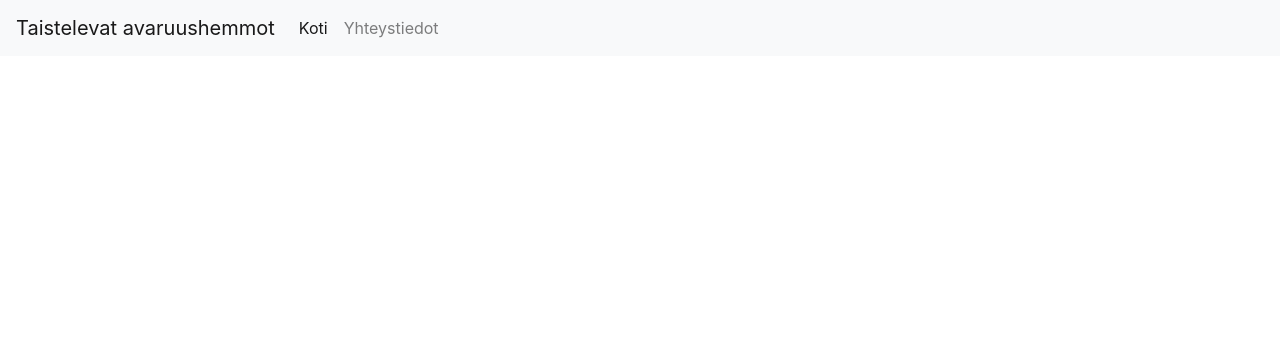
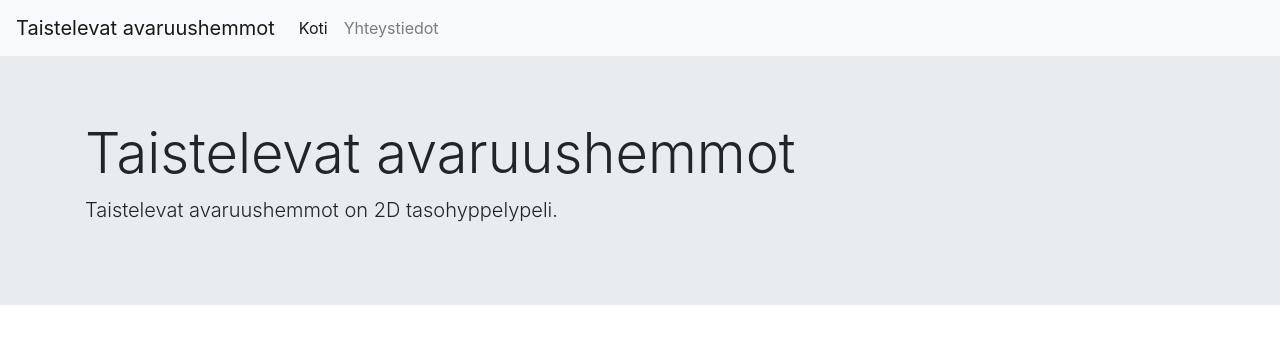
Before and after one commit to nwallenius/taistelevat_avaruushemmot, a plain HTML site: page index.html in a window 1280 px wide. Drawn offline with nearby package versions, Linux system fonts and the light colour scheme.

Commit message:
Hero lisätty.

```diff
--- a/index.html
+++ b/index.html
@@ -29,6 +29,14 @@
       </div>
     </nav>
 
+    <!--hero-->
+
+    <div class="jumbotron jumbotron-fluid">
+        <div class="container">
+          <h1 class="display-4">Taistelevat avaruushemmot</h1>
+          <p class="lead">Taistelevat avaruushemmot on 2D tasohyppelypeli.</p>
+        </div>
+    </div>
     <!-- Optional JavaScript -->
     <!-- jQuery first, then Popper.js, then Bootstrap JS -->
     <script src="https://code.jquery.com/jquery-3.3.1.slim.min.js" integrity="sha384-q8i/X+965DzO0rT7abK41JStQIAqVgRVzpbzo5smXKp4YfRvH+8abtTE1Pi6jizo" crossorigin="anonymous"></script>
```
